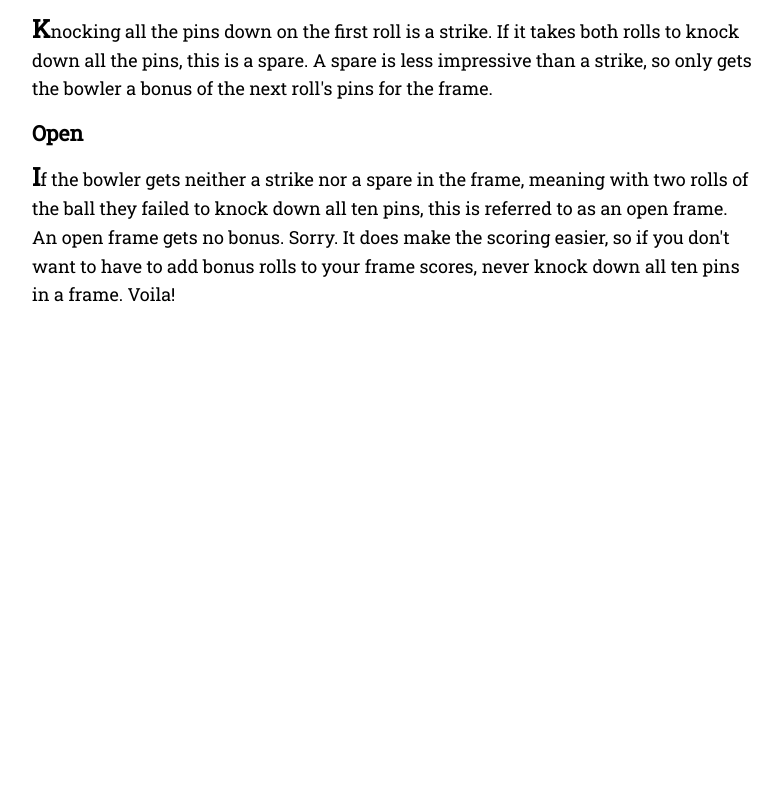
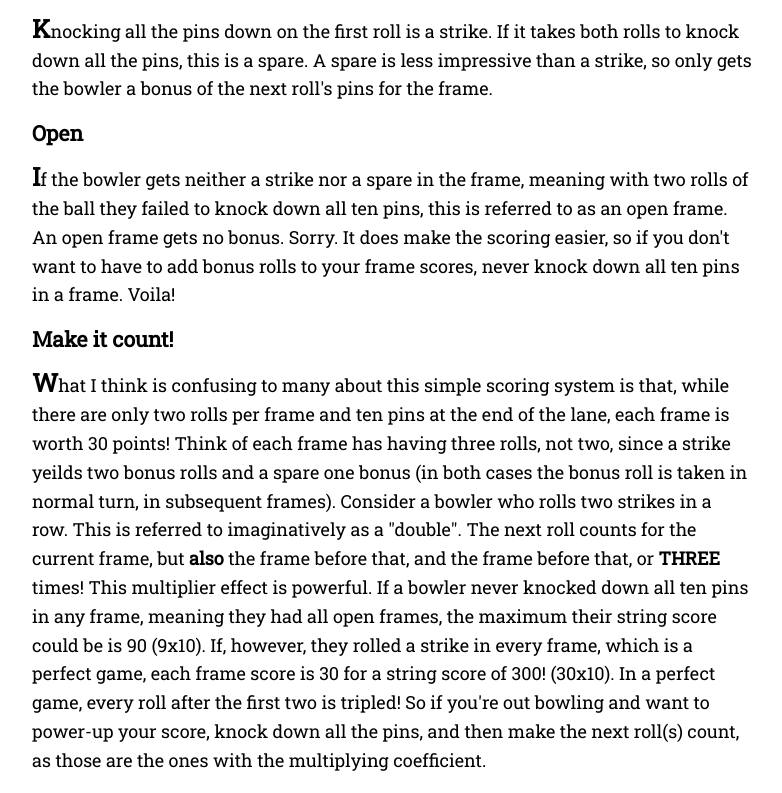
Before and after one commit to brentdanley/bowling-scores, a React (Create React App) app: page / in a window 1280 px wide. Shown: the part 783-1576 px from the top of the page, without its empty margins (248-1030 px from the left). Before the commit the page ends 1110 px from the top, so only its background shows below. Built offline with nearby package versions, Linux system fonts and the light colour scheme.

Commit message:
Adds paragraph about bonus rolls.

```diff
--- a/src/App.js
+++ b/src/App.js
@@ -28,6 +28,9 @@ function App() {
 
         <h3>Open</h3>
         <p>If the bowler gets neither a strike nor a spare in the frame, meaning with two rolls of the ball they failed to knock down all ten pins, this is referred to as an open frame. An open frame gets no bonus. Sorry. It does make the scoring easier, so if you don't want to have to add bonus rolls to your frame scores, never knock down all ten pins in a frame. Voila!</p>
+
+        <h3>Make it count!</h3>
+        <p>What I think is confusing to many about this simple scoring system is that, while there are only two rolls per frame and ten pins at the end of the lane, each frame is worth 30 points! Think of each frame has having three rolls, not two, since a strike yeilds two bonus rolls and a spare one bonus (in both cases the bonus roll is taken in normal turn, in subsequent frames). Consider a bowler who rolls two strikes in a row. This is referred to imaginatively as a "double". The next roll counts for the current frame, but <strong>also</strong> the frame before that, and the frame before that, or <strong>THREE</strong> times! This multiplier effect is powerful. If a bowler never knocked down all ten pins in any frame, meaning they had all open frames, the maximum their string score could be is 90 (9x10). If, however, they rolled a strike in every frame, which is a perfect game, each frame score is 30 for a string score of 300! (30x10). In a perfect game, every roll after the first two is tripled! So if you're out bowling and want to power-up your score, knock down all the pins, and then make the next roll(s) count, as those are the ones with the multiplying coefficient.</p>
       </div>
     </div>
   );
```
